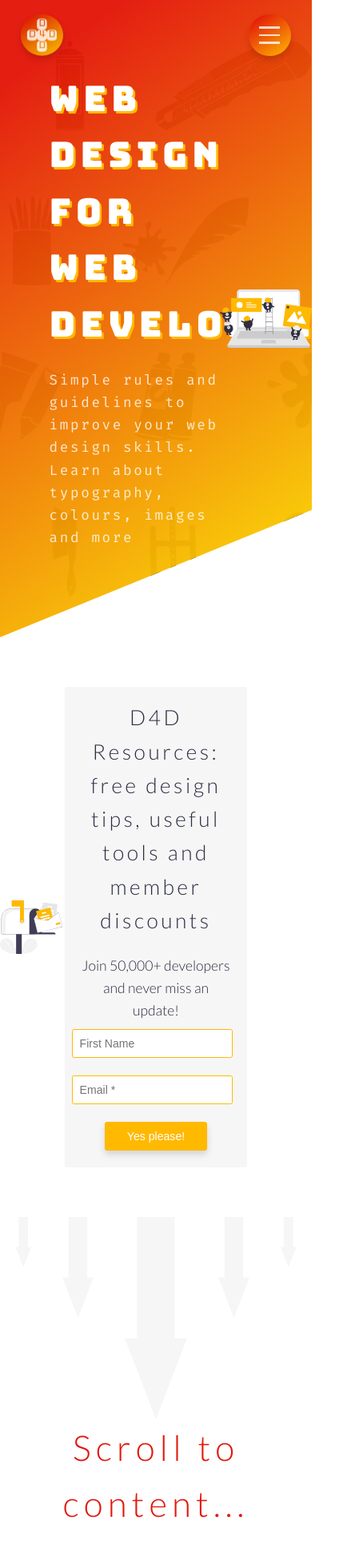
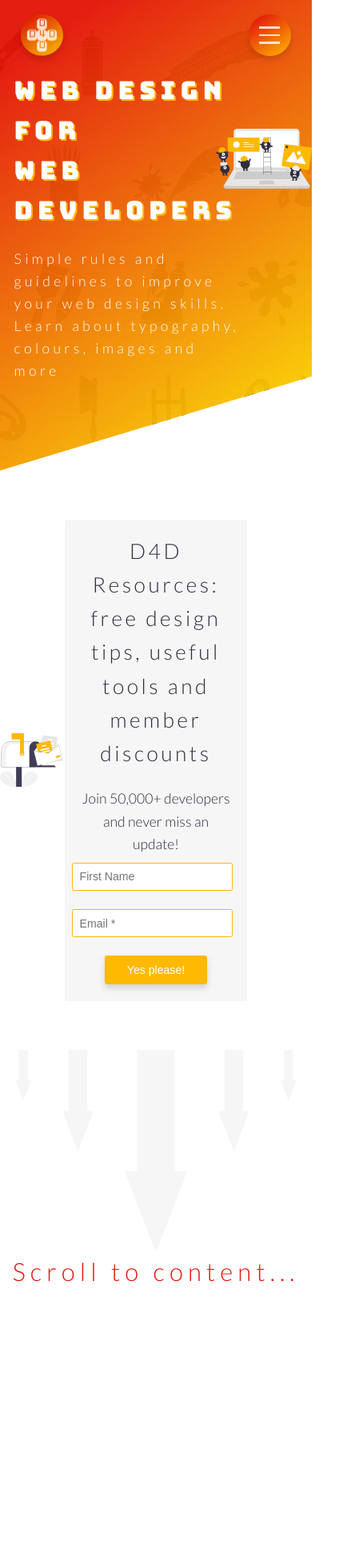
Before and after one commit to andrewCodes/design4devs, a website: page index.html in a window 390 px wide. Shown: the top 1936 px of the page at 80% size, 429 px wide, since content can reach past the window. Drawn offline with nearby package versions, Linux system fonts and the light colour scheme; files whose address does not match are found by name; a web font is replaced by a local one.

Commit message:
Further work on responsive head. New breakpoints and renames existing breakpoints

```diff
--- a/index.html
+++ b/index.html
@@ -71,7 +71,7 @@
             <div class="header-content">
                 <h1 class="heading-1 header-content__title">Web Design<br>for<br>Web Developers</h1>
                 <img src="img/Undraw/content-team.svg" alt="" class="header-content__image">
-                <h2 class="heading-2 header-content__subtitle">Simple rules and guidelines to improve your web design skills. Learn about typography, colours, images and more</h2>
+                <h2 class="header-content__subtitle">Simple rules and guidelines to improve your web design skills. Learn about typography, colours, images and more</h2>
             </div>
 
         </header>
--- a/sass/abstracts/_variables.scss
+++ b/sass/abstracts/_variables.scss
@@ -1,8 +1,10 @@
 // RESPONSIVE BREAKPOINTS
 
-$bp-lg: 67.5em; //1080px
-$bp-md: 53.75em; //860px
-$bp-sm: 47em; //752px
+$bp-xl: 67.5em; //1080px
+$bp-lg: 53.75em; //860px
+$bp-md: 47em; //752px
+$bp-sm: 33.5em; //536px
+$bp-xs: 26.25em; //420px
 
 // FONTS
 
--- a/sass/base/_base.scss
+++ b/sass/base/_base.scss
@@ -10,11 +10,11 @@ html {
     box-sizing: border-box;
     font-size: 62.5%; // 1rem = 10px
 
-    @media only screen and (max-width: $bp-lg) {
+    @media only screen and (max-width: $bp-xl) {
         //font-size: 55%;
     }
 
-    @media only screen and (max-width: $bp-md) {
+    @media only screen and (max-width: $bp-lg) {
         font-size: 55%;
     }
 }
--- a/sass/base/_text.scss
+++ b/sass/base/_text.scss
@@ -2,10 +2,8 @@
     font-size: 5rem;
     font-weight: 300;
     letter-spacing: .7rem;
+
+    @media only screen and (max-width: $bp-sm) {
+        font-size: 8vw;
+    }
 }
-
-.heading-2 {
-    font-size: 2rem;
-    font-weight: 400;
-    letter-spacing: .3rem;
-}
--- a/sass/components/_gallery.scss
+++ b/sass/components/_gallery.scss
@@ -8,7 +8,7 @@
     border-bottom: $separator-base-solid;
     grid-column: 1/ -1;
 
-    @media only screen and (max-width: $bp-sm) {
+    @media only screen and (max-width: $bp-md) {
         padding: 1.5rem;
     }
 
--- a/sass/sections/_header.scss
+++ b/sass/sections/_header.scss
@@ -7,8 +7,8 @@
     background-image: $gradient-full-h-o, url(../../img/backgrounds/art-tools.png);
     background-size: cover;
     background-position: top;
-    color: $color-white-8;
     padding: 10rem 0;
+    color: $color-white;
 
     @supports (-webkit-clip-path: polygon(0 0)) or (clip-path: polygon(0 0)) {
 
@@ -16,7 +16,7 @@
         clip-path: polygon(0% 0%, 100% 0%, 100% 80%, 0% 100%);
     }
 
-    @media only screen and (max-width: $bp-lg) {
+    @media only screen and (max-width: $bp-xl) {
         grid-template-columns: [header-start] 7rem [header-center-start] 5fr [header-center-end] 7rem [header-end];
     }
 
@@ -45,24 +45,40 @@
     grid-template-rows: min-content;
     grid-template-columns: minmax(6rem, 1fr) repeat(5,1fr) minmax(6rem, 1fr);
 
-    @media only screen and (max-width: $bp-lg) {
+    @media only screen and (max-width: $bp-xl) {
         grid-template-columns: 7rem repeat(5,1fr) 7rem;
+    }
+
+    @media only screen and (max-width: $bp-md) {
+        grid-template-columns: 2rem repeat(5,1fr) 2rem;
     }
 
     &__title {
         grid-row: 1;
         grid-column: 2 / 6;
         margin-bottom: 2.5rem;
+        margin-right: 2rem;
         font-family: $font-tagline;
-        color: $color-white;
         text-shadow: .3rem .3rem $color-base;
+
+        @media only screen and (max-width: $bp-md) {
+            grid-column: 2 / -1;
+        }
+
+        @media only screen and (max-width: $bp-sm) {
+            text-shadow: 2px 2px $color-base;
+        }
     }
 
     &__subtitle {
         grid-row: 2;
         grid-column: 2/6;
-        font-family: $font-code;
+        font-family: $font-primary;
         margin-bottom: 2.5rem;
+        font-size: 2rem;
+        letter-spacing: .5rem;
+        font-weight: 300;
+        max-width: 90ch;
     }
 
     &__image {
@@ -71,6 +87,23 @@
         width: 100%;
         height: auto;
         align-self: center;
+
+        @media only screen and (max-width: $bp-xl) {
+            grid-row: 1 / span 1;
+            grid-column: 5 / -1;
+            align-self: start;
+            justify-self: end;
+            width: 75%;
+        }
+
+        @media only screen and (max-width: $bp-sm) {
+            margin-top: 3rem;
+        }
+
+        @media only screen and (max-width: $bp-xs) {
+            margin-top: 0;
+            align-self: center;
+        }
     }
 
     &__button {
```
Also changed, not shown: sass/abstracts/_mixins.scss (+27 -27 lines), CSS/style.css.
